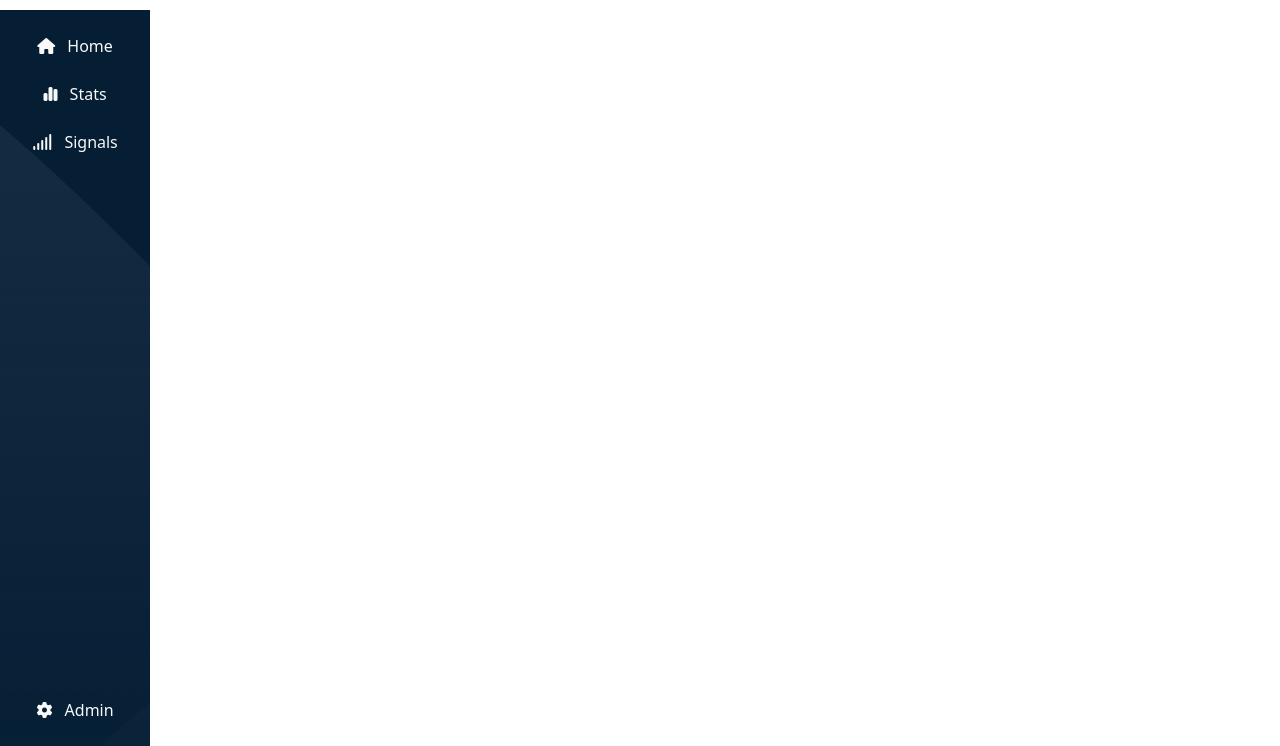
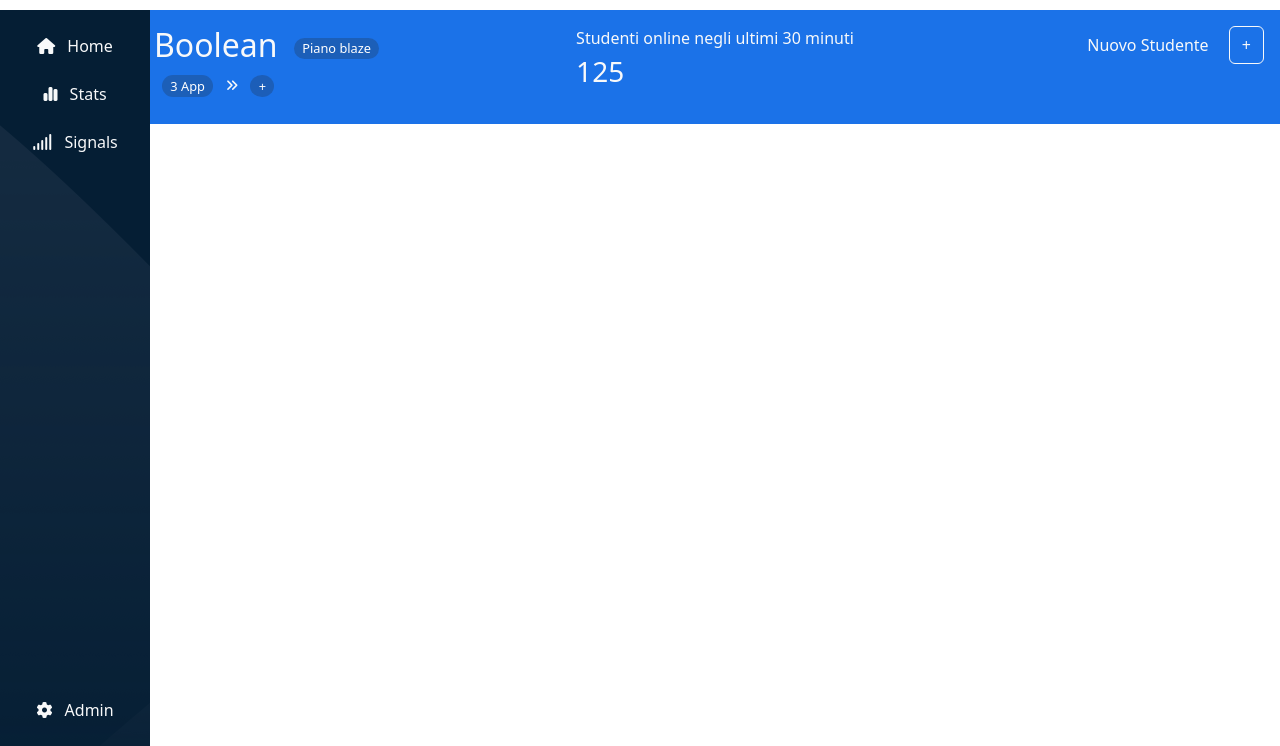
Before and after one commit to alessiopalmieri001/html-css-bootstrap-dashboard, a plain HTML site: page index.html in a window 1280 px wide. Shown: the part 58-804 px from the top of the page. Drawn offline with nearby package versions, Linux system fonts and the light colour scheme.

Commit message:
top main pricipale

```diff
--- a/css/style.css
+++ b/css/style.css
@@ -1,11 +1,14 @@
+/* root color */
+
 :root{
+  --bs-primary-bg: #1b72e8;
   --bs-secondary-bg: #e5e5e5;
   --bs-tertiary-bg: #051e34;
   --bs-light-soft-shadow: #f8f9fa8c;
 }
 
-/* root color */
 
+/* background color change */
 .bg-secondary-color{
     background-color: var(--bs-secondary-bg);
 }
@@ -13,10 +16,20 @@
     background-color: var(--bs-tertiary-bg);
 }
 
+.bg-primary-bg {
+    background-color: var(--bs-primary-bg);
+}
 
-/* background color change */
+/* general */
 
 
+.font-xs{
+    font-size: 0.8rem;
+}
+
+
+
+/* nav-bar */
 
 .my-nav-bar-header  {
     height: 64px;
@@ -38,6 +51,7 @@
 .star-color{
     color:#ff8f00 ;
 }
+
 
 /* inizio aside  */
 .main-principale {
@@ -61,7 +75,7 @@
     background-color: var(--bs-light-soft-shadow);
 }
 
-
+/* parte princiale */
 
 
 
@@ -75,7 +89,9 @@
         width: 150px;
     }
 
-
+    .my-main-container {
+        width: calc(100vw - 150px);
+    }
 
 
 }
--- a/index.html
+++ b/index.html
@@ -16,7 +16,6 @@
     <body>
         <main>
             <section class="my-nav-bar-header">
-
                 <nav class="navbar my-1 d-flex align-items-center">
                     <div class="container-fluid ">
                         <div class="row">
@@ -72,13 +71,10 @@
                             <!-- fine col-2 -->
                         </div>
                         <!-- fine row -->
-
                     </div>
-
                 </nav>
-
-
             </section>
+            <!-- parte principale sinistra del main -->
             <section class="d-flex main-principale">
                 <aside class="bg-tertiary-bg d-flex flex-column justify-content-between" id="sidebar">
                     <!-- inizio top -->
@@ -106,10 +102,61 @@
                     </div>
                     <!-- fine bottom -->
                 </aside>
+                <!-- parte principale destra del main -->
+                <div class="my-main-container">
+                    <section class="container-fluid bg-primary-bg" id="overview">
+                        <div class="row row-cols-1 row-cols-md-3">
+                            <div class="col text-light px-3 py-2 py-md-3 order-md-2 d-flex justify-content-md-end align-items-start">
+                                <div class="add_student">
+                                    <label class="pe-3 align-middle" for="offcanvasRightBtn">Nuovo Studente</label>
+                                    <button class="btn btn-outline-light" type="button" data-bs-toggle="offcanvas"
+                                        data-bs-target="#offcanvasRight" id="offcanvasRightBtn">
+                                        +
+                                    </button>
+                                </div>
+                                <!-- fine bottone per aggiungere i studenti -->
+                            </div>
+                            <div class="col text-light ps-1 px-3 py-2 py-md-3 order-md-0">
+                                <h2 class="fw-light">
+                                    Boolean
+                                    <span class="badge ms-2 align-middle rounded-pill fw-light font-xs bg-dark bg-opacity-25">
+                                        Piano blaze
+                                    </span>
+                                </h2>
+                                <span>
+                                    <span class="badge ms-2 align-middle rounded-pill fw-light font-xs bg-dark bg-opacity-25">
+                                        3 App
+                                    </span>
+                                    <i class="fa fa-angle-double-right ms-2 font-xs align-middle" aria-hidden="true"></i>
+                                    <span
+                                        class="badge ms-2 align-middle rounded-pill fw-light text- bg-dark bg-opacity-25 d-none d-xxl-inline-flex">
+                                        Boolean mobile app
+                                    </span>
+                                    <span
+                                        class="badge ms-2 align-middle rounded-pill fw-light font-xs bg-dark bg-opacity-25 d-none d-xxl-inline-flex">
+                                        Boolean web app
+                                    </span>
+                                    <span
+                                        class="badge ms-2 align-middle rounded-pill fw-light font-xs bg-dark bg-opacity-25 d-none d-xxl-inline-flex">
+                                        Boolean blog app
+                                    </span>
+                                    <span
+                                        class="badge ms-2 align-middle rounded-circle fw-light font-xs bg-dark bg-opacity-25 d-inline-flex d-xxl-none">
+                                        +
+                                    </span>
+                                </span>
+                            </div>
+                            <div class="col text-light px-3 py-2 py-md-3 order-md-1 d-flex justify-content-md-center">
+                                <p>
+                                    Studenti online negli ultimi 30 minuti
+                                    <br>
+                                    <span class="fs-3">125</span>
+                                </p>
+                            </div>
+                        </div>
+                    </section>
+                </div>
             </section>
         </main>
-        <footer>
-
-        </footer>
     </body>
 </html>
```
